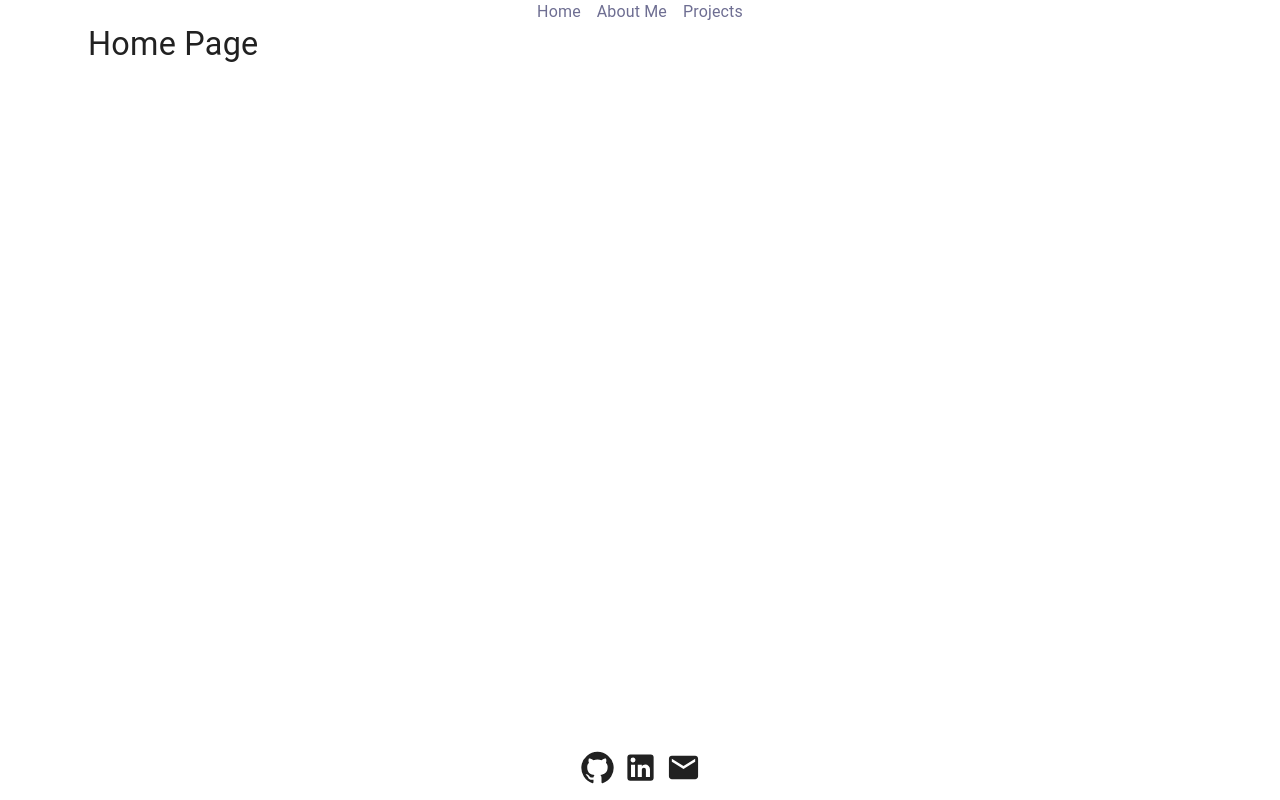
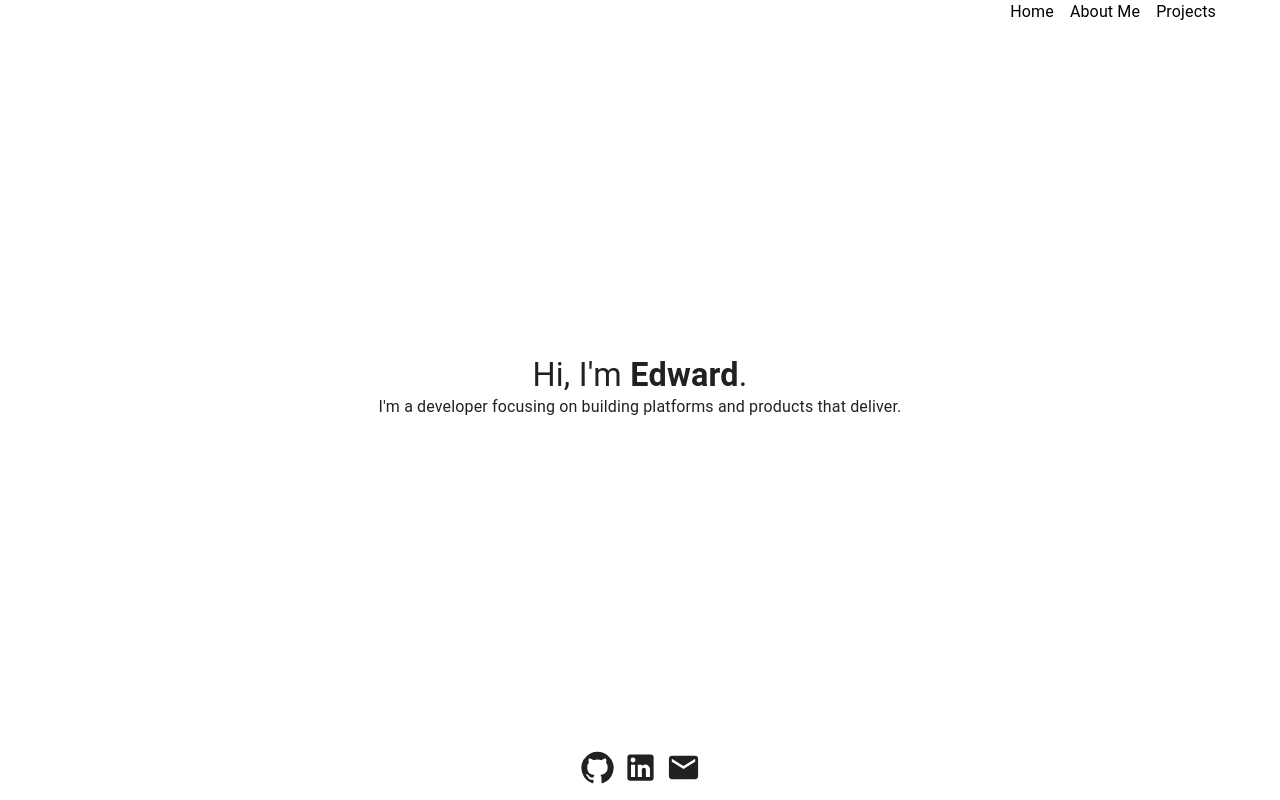
Before and after one commit to edlopez000/portfolio, a React (Vite) app: page / in a window 1280 px wide. Built offline with nearby package versions, Linux system fonts and the light colour scheme.

Commit message:
Some slight changes and a roadmap

```diff
--- a/src/components/Nav.jsx
+++ b/src/components/Nav.jsx
@@ -2,9 +2,11 @@ import { Link as MUILink, Stack } from '@mui/material';
 import React from 'react';
 import { Link } from 'react-router-dom';
 
+// Consider using NavLink so that the Links in the nav bar are reflecting the route you are on
+
 export default function Nav() {
   return (
-    <Stack direction="row" spacing={2} justifyContent="center">
+    <Stack direction="row" spacing={2} justifyContent="end">
       <MUILink component={Link} to="/">
         Home
       </MUILink>
--- a/src/pages/About.jsx
+++ b/src/pages/About.jsx
@@ -4,6 +4,7 @@ export default function About() {
   return (
     <Container sx={{ flexGrow: 1 }}>
       <Typography variant="h4">About Page</Typography>
+      <Typography>Probably going to add resume here.</Typography>
     </Container>
   );
 }
--- a/src/pages/Home.jsx
+++ b/src/pages/Home.jsx
@@ -2,8 +2,21 @@ import { Container, Typography } from '@mui/material';
 import React from 'react';
 export default function Home() {
   return (
-    <Container sx={{ flexGrow: 1 }}>
-      <Typography variant="h4">Home Page</Typography>
+    <Container
+      sx={{
+        flexGrow: 1,
+        display: 'flex',
+        flexDirection: 'column',
+        justifyContent: 'center',
+      }}
+    >
+      <Typography variant="h4" align="center">
+        Hi, I'm <b>Edward</b>.
+      </Typography>
+      <Typography align="center">
+        I'm a developer focusing on building platforms and products that
+        deliver.
+      </Typography>
     </Container>
   );
 }
--- a/src/pages/Projects.jsx
+++ b/src/pages/Projects.jsx
@@ -4,6 +4,10 @@ export default function Projects() {
   return (
     <Container sx={{ flexGrow: 1 }}>
       <Typography variant="h4">Projects Page</Typography>
+      <Typography>
+        Projects that will go here: Hopeworks Cert Generator, ShelterApp,
+        another Fullstack App
+      </Typography>
     </Container>
   );
 }
--- a/src/theme.js
+++ b/src/theme.js
@@ -4,7 +4,7 @@ let theme = createTheme({
   palette: {
     type: 'light',
     primary: {
-      main: '#6e6e92',
+      main: '#000000',
     },
     secondary: {
       main: '#f50057',
```
